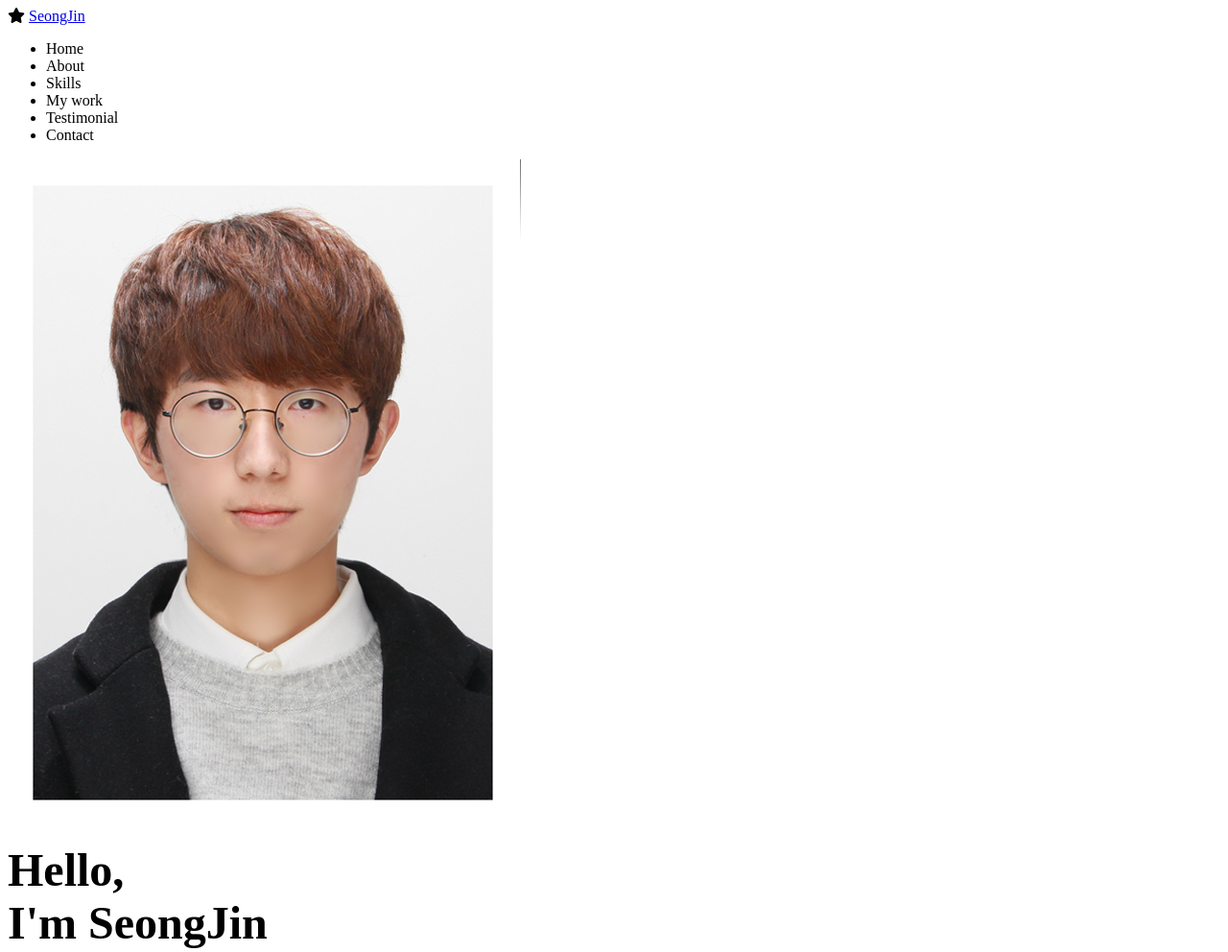
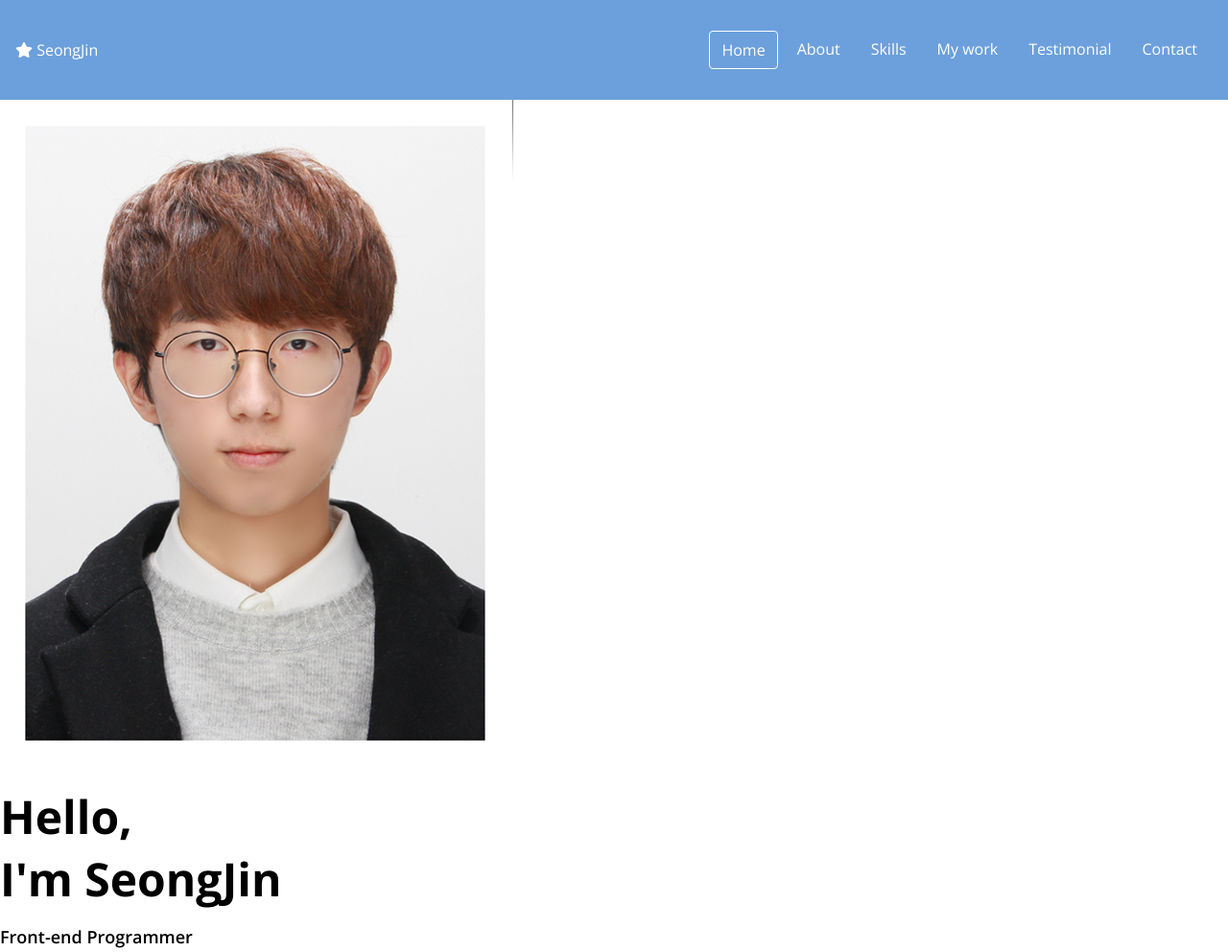
Before and after one commit to jin1401/portfolio, a plain HTML site: page index.html in a window 1280 px wide. Shown: the top 992 px of the page at 96% size. Drawn offline with nearby package versions, Linux system fonts and the light colour scheme.

Commit message:
CSS: Navbar

```diff
--- a/index.html
+++ b/index.html
@@ -22,7 +22,7 @@
             <a href="#">SeongJin</a>
         </div>
         <ul class="navbar__menu">
-            <li class="navbar__menu__item">Home</li>
+            <li class="navbar__menu__item active">Home</li>
             <li class="navbar__menu__item">About</li>
             <li class="navbar__menu__item">Skills</li>
             <li class="navbar__menu__item">My work</li>
--- a/style.css
+++ b/style.css
@@ -4,34 +4,50 @@
     --color-white: #ffffff;
     --color-light-white: #eeeeee;
     --color-dark-white: #bdbdbd;
-    --color-pink: #fe918d;
-    --color-dark-pink: #ff6863;
+    --color-blue: #6ca0dc;
+    --color-dark-blue: #2761a4;
     --color-black: #000000;
     --color-dark-grey: #4d4d4d;
     --color-grey: #616161;
     --color-light-grey: #7c7979;
-    --color-blue: #73aace;
+    --color-pink: #e98af2;
     --color-yellow: #fff7d1;
     --color-orange: #feb546;
 
     /* Font size */
-    --font-large: 48px;
-    --font-medium: 28px;
-    --font-regular: 18px;
-    --font-small: 16px;
-    --font-micro: 14px;
+    --font-large: 3rem;
+    --font-medium: 1.75rem;
+    --font-regular: 1.125rem;
+    --font-small: 1rem;
+    --font-micro: 0.875rem;
     /* Font weight */
     --weight-bold: 700;
     --weight-semi-bold: 600;
     --weight-regular: 400;
 
     /* Size */
-
+    --size-border-radius: 4px;
 }
 
 /* Universal tags */
 * {
     box-sizing: border-box;
+}
+
+body {
+    font-family: 'Open Sans', sans-serif;
+    margin: 0;
+    cursor: default;
+}
+
+a {
+    text-decoration: none;
+    color: var(--color-white);
+}
+
+ul {
+    list-style: none;
+    padding-left: 0;
 }
 
 /* Typography */
@@ -51,14 +67,50 @@ h2 {
 
 h3 {
     font-size: var(--font-regular);
-    font-weight: var(--font-regular);
+    font-weight: var(--weight-regular);
     color: var(--color-black);
     margin: 8px 0;
 }
 
 p {
     font-size: var(--font-regular);
-    font-weight: var(--font-regular);
+    font-weight: var(--weight-regular);
     color: var(--color-black);
     margin: 4px 0;
 }
+
+/* Navbar */
+#navbar {
+    display: flex;
+    justify-content: space-between;
+    background-color: var(--color-blue);
+    align-items: center;
+    color: var(--color-white);
+    padding: 16px;
+
+}
+
+.navbar__menu {
+    display: flex;
+
+}
+
+.nevbar_logo {
+    font-size: medium;
+    font-weight: var(--weight-semi-bold);
+}
+
+.navbar__menu__item {
+    padding: 8px 12px;
+    margin: 0 4px;
+    cursor: pointer;
+    border-radius: var(--size-border-radius);
+}
+
+.navbar__menu__item.active {
+    border: 1px solid var(--color-white);
+    border-radius: var(--size-border-radius);
+}
+.navbar__menu__item:hover {
+    background-color: var(--color-dark-blue);
+}
```
